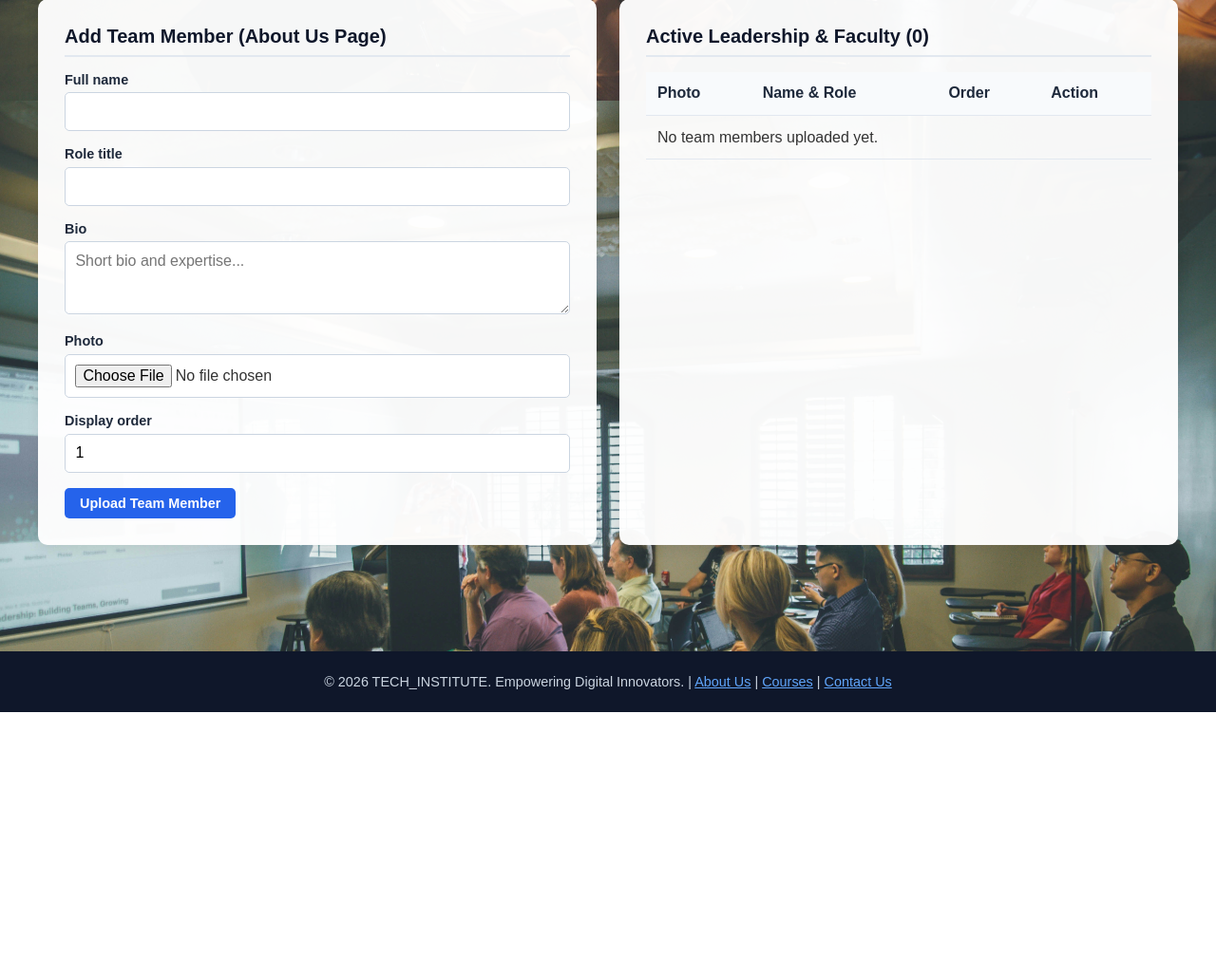
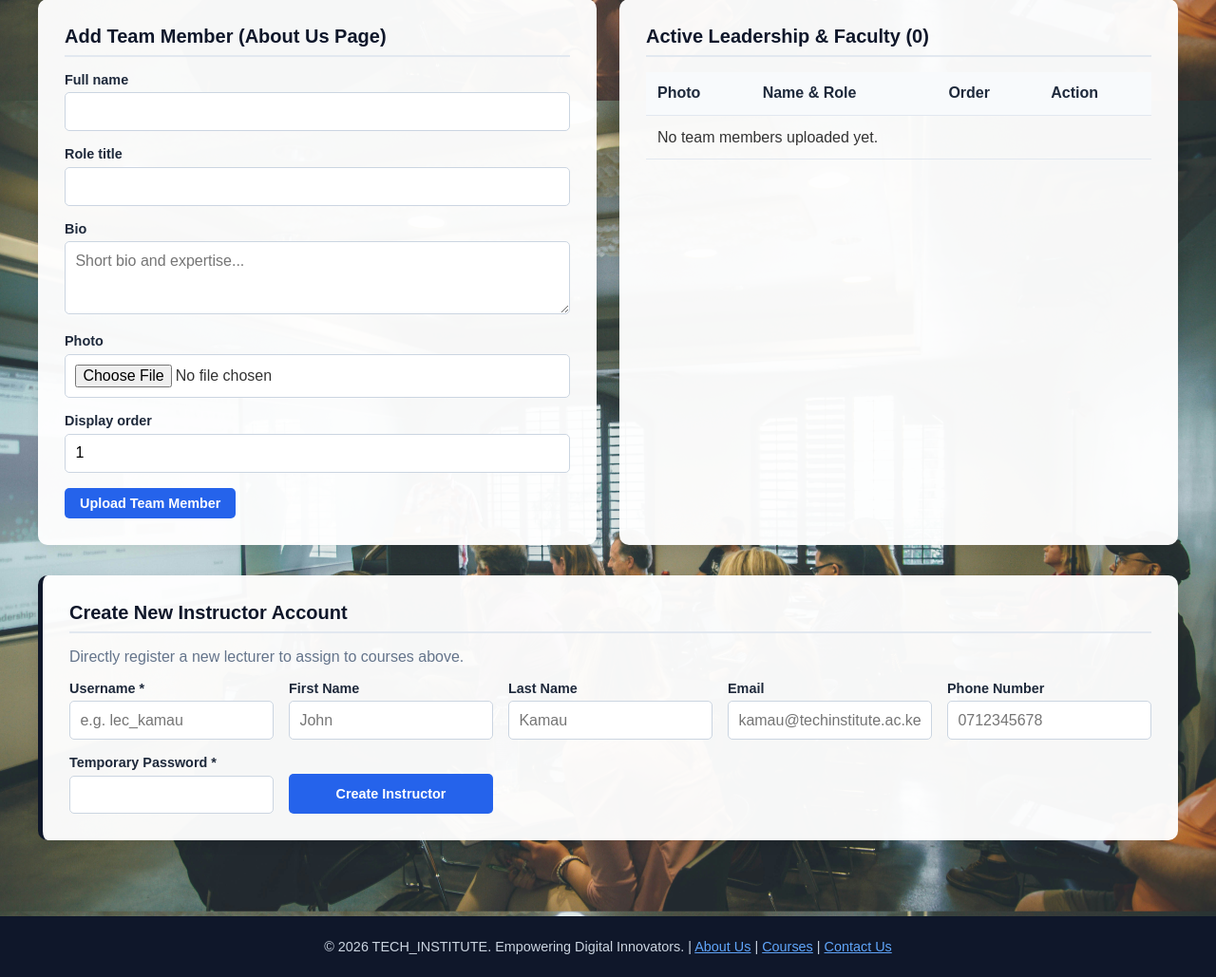
Before and after one commit to mrofflinedev/Tech_Institute, a Django app: page /portal/admin-panel/ in a window 1280 px wide. Shown: the part 2454-3483 px from the top of the page at 95% size. Before the commit the page ends 3204 px from the top, so only its background shows below. Run offline with Django 5.2, Linux system fonts and the light colour scheme; the visitor is signed in with stand-in values (Sample User, id 1); data comes from the database, SQL or seed files in the repository; data that the repository does not hold is empty.

Commit message:
Add Cloudflare M-Pesa production bridge, direct instructor creation, and stamped transcripts

```diff
--- a/TECH_INSTITUTE/settings.py
+++ b/TECH_INSTITUTE/settings.py
@@ -161,3 +161,9 @@ MAILERS = {
         'BACKEND': 'django.core.mail.backends.console.EmailBackend',
     },
 }
+
+if os.environ.get('DB_ENGINE') == 'sqlite':
+    DATABASES = {'default': {'ENGINE': 'django.db.backends.sqlite3', 'NAME': BASE_DIR / 'db.sqlite3'}}
+
+ALLOWED_HOSTS = ['techinstitute.pythonanywhere.com', 'Techinstitute.pythonanywhere.com', '127.0.0.1', 'localhost']
+CSRF_TRUSTED_ORIGINS = ['https://techinstitute.pythonanywhere.com']
--- a/payments/views.py
+++ b/payments/views.py
@@ -173,6 +173,7 @@ def download_receipt(request, transaction_id):
     p.setFont("Helvetica-Oblique", 10)
     p.drawString(50, y - 35, "Thank you for studying at TECH_INSTITUTE. This is a system-generated receipt.")
 
+    draw_official_stamp(p, x=430, y=y - 95)
     p.showPage()
     p.save()
     return response
--- a/portal/urls.py
+++ b/portal/urls.py
@@ -19,4 +19,7 @@ urlpatterns = [
     path('announcement/<int:announcement_id>/delete/', views.delete_announcement, name='delete_announcement'),
     path('team/<int:member_id>/delete/', views.delete_team_member, name='delete_team_member'),
 
+    path('admin/users/', views.admin_users, name='admin_users'),
+    path('admin/users/create-instructor/', views.admin_create_instructor, name='admin_create_instructor'),
+    path('admin/users/<int:user_id>/delete/', views.admin_delete_user, name='admin_delete_user'),
 ]
--- a/portal/views.py
+++ b/portal/views.py
@@ -127,6 +127,8 @@ def download_transcript(request):
     if not results:
         p.drawString(50, y, "No published exam results on record.")
 
+    from portal.pdf_utils import draw_official_stamp
+    draw_official_stamp(p, x=430, y=110)
     p.showPage()
     p.save()
     return response
@@ -273,6 +275,29 @@ def admin_dashboard(request):
 
     if request.method == 'POST':
         action = request.POST.get('action')
+
+        if action == 'create_instructor':
+            uname = request.POST.get('username', '').strip()
+            pwd = request.POST.get('password', '').strip()
+            if not uname or not pwd:
+                messages.error(request, 'Username and password are required.')
+            elif User.objects.filter(username=uname).exists():
+                messages.error(request, 'That username already exists.')
+            else:
+                inst = User.objects.create_user(
+                    username=uname,
+                    email=request.POST.get('email', '').strip(),
+                    password=pwd,
+                    first_name=request.POST.get('first_name', '').strip(),
+                    last_name=request.POST.get('last_name', '').strip()
+                )
+                User.objects.filter(id=inst.id).update(
+                    role='instructor',
+                    admission_number=None,
+                    phone_number=request.POST.get('phone_number', '').strip()
+                )
+                messages.success(request, f'Instructor {uname} created and ready.')
+                return redirect('portal:admin_dashboard')
 
         if action == 'add_course':
             course_form = CourseForm(request.POST)
@@ -480,6 +505,29 @@ def admin_dashboard(request):
     if request.method == 'POST':
         action = request.POST.get('action')
 
+        if action == 'create_instructor':
+            username = request.POST.get('username', '').strip()
+            email = request.POST.get('email', '').strip()
+            password = request.POST.get('password', '')
+            first_name = request.POST.get('first_name', '').strip()
+            last_name = request.POST.get('last_name', '').strip()
+            phone = request.POST.get('phone_number', '').strip()
+            from django.contrib.auth import get_user_model
+            InstructorUser = get_user_model()
+            if not username or not password:
+                messages.error(request, "Username and Temporary Password are required.")
+            elif InstructorUser.objects.filter(username=username).exists():
+                messages.error(request, f"Username {username} already exists.")
+            else:
+                user = InstructorUser.objects.create_user(username=username, email=email, password=password, first_name=first_name, last_name=last_name)
+                if hasattr(user, 'role'):
+                    user.role = 'instructor'
+                if hasattr(user, 'phone_number'):
+                    user.phone_number = phone
+                user.is_staff = False
+                user.save()
+                messages.success(request, f"Instructor {username} created successfully! They can now log in.")
+            return redirect('portal:admin_dashboard')
         if action == 'add_course':
             course_form = CourseForm(request.POST)
             if course_form.is_valid():
@@ -664,3 +712,120 @@ def delete_team_member(request, member_id):
     member.delete()
     messages.info(request, f"Removed {member.full_name} from the team list.")
     return redirect('portal:admin_dashboard')
+
+# ===== ADMIN ONLY - USER MANAGEMENT =====
+from django.contrib.auth.decorators import user_passes_test
+from django.contrib.auth import get_user_model
+
+def is_admin_user(user):
+    return user.is_authenticated and (user.is_superuser or getattr(user, 'role', '') == 'admin')
+
+@user_passes_test(is_admin_user)
+def admin_users(request):
+    User = get_user_model()
+    # ?role=instructor or ?role=student to filter, ?q=search
+    role = request.GET.get('role', '')
+    q = request.GET.get('q', '')
+    users = User.objects.all().order_by('-date_joined')
+    if role:
+        users = users.filter(role=role)
+    if q:
+        users = users.filter(username__icontains=q) | users.filter(email__icontains=q) | users.filter(first_name__icontains=q)
+    return render(request, 'portal/admin_users.html', {'users': users, 'role_filter': role, 'q': q})
+
+@user_passes_test(is_admin_user)
+def admin_create_instructor(request):
+    if request.method == 'POST':
+        username = request.POST.get('username')
+        email = request.POST.get('email')
+        password = request.POST.get('password')
+        first_name = request.POST.get('first_name', '')
+        last_name = request.POST.get('last_name', '')
+        User = get_user_model()
+        if User.objects.filter(username=username).exists():
+            messages.error(request, "Username already taken.")
+            return redirect('portal:admin_create_instructor')
+        user = User.objects.create_user(username=username, email=email, password=password, first_name=first_name, last_name=last_name)
+        user.role = 'instructor'
+        user.is_staff = False  # NOT staff, so he doesn't get mistaken for admin
+        user.save()
+        messages.success(request, f"Instructor {username} created.")
+        return redirect('portal:admin_users')
+    return render(request, 'portal/admin_create_instructor.html')
+
+@user_passes_test(is_admin_user)
+def admin_delete_user(request, user_id):
+    User = get_user_model()
+    user_to_delete = get_object_or_404(User, id=user_id)
+    # Safety: Admin cannot delete himself or another superuser
+    if user_to_delete == request.user:
+        messages.error(request, "You cannot delete yourself.")
+        return redirect('portal:admin_users')
+    if user_to_delete.is_superuser:
+        messages.error(request, "Cannot delete a superuser.")
+        return redirect('portal:admin_users')
+    if request.method == 'POST':
+        username = user_to_delete.username
+        role = getattr(user_to_delete, 'role', '')
+        # This deletes User + all related records (courses, enrollments, etc.) via CASCADE
+        user_to_delete.delete()
+        messages.success(request, f"{role.capitalize()} {username} and all their records deleted.")
+        return redirect('portal:admin_users')
+    return render(request, 'portal/admin_confirm_delete.html', {'delete_user': user_to_delete})
+
+from django.contrib.auth.decorators import user_passes_test
+from django.contrib.auth import get_user_model
+from django.shortcuts import get_object_or_404
+
+def is_admin_user(user):
+    return user.is_authenticated and (user.is_superuser or getattr(user, 'role', '') == 'admin')
+
+@user_passes_test(is_admin_user)
+def admin_users(request):
+    User = get_user_model()
+    role = request.GET.get('role', '')
+    q = request.GET.get('q', '')
+    users = User.objects.all().order_by('-date_joined')
+    if role:
+        users = users.filter(role=role)
+    if q:
+        users = users.filter(username__icontains=q)
+    return render(request, 'portal/admin_users.html', {'users': users, 'role_filter': role, 'q': q})
+
+@user_passes_test(is_admin_user)
+def admin_create_instructor(request):
+    if request.method == 'POST':
+        username = request.POST.get('username')
+        email = request.POST.get('email')
+        password = request.POST.get('password')
+        first_name = request.POST.get('first_name', '')
+        last_name = request.POST.get('last_name', '')
+        User = get_user_model()
+        if User.objects.filter(username=username).exists():
+            messages.error(request, "Username already taken.")
+            return redirect('portal:admin_create_instructor')
+        user = User.objects.create_user(username=username, email=email, password=password, first_name=first_name, last_name=last_name)
+        user.role = 'instructor'
+        user.is_staff = False
+        user.save()
+        messages.success(request, f"Instructor {username} created.")
+        return redirect('portal:admin_users')
+    return render(request, 'portal/admin_create_instructor.html')
+
+@user_passes_test(is_admin_user)
+def admin_delete_user(request, user_id):
+    User = get_user_model()
+    user_to_delete = get_object_or_404(User, id=user_id)
+    if user_to_delete == request.user:
+        messages.error(request, "You cannot delete yourself.")
+        return redirect('portal:admin_users')
+    if user_to_delete.is_superuser:
+        messages.error(request, "Cannot delete a superuser.")
+        return redirect('portal:admin_users')
+    if request.method == 'POST':
+        username = user_to_delete.username
+        role = getattr(user_to_delete, 'role', '')
+        user_to_delete.delete()
+        messages.success(request, f"{role} {username} deleted.")
+        return redirect('portal:admin_users')
+    return render(request, 'portal/admin_confirm_delete.html', {'delete_user': user_to_delete})
--- a/templates/payments/pay_fee.html
+++ b/templates/payments/pay_fee.html
@@ -56,7 +56,7 @@
                         {% if tx.status == 'Completed' %}
                             <a href="{% url 'payments:download_receipt' tx.id %}" class="btn" style="padding: 0.3rem 0.6rem; font-size: 0.8rem;">PDF Receipt</a>
                         {% elif tx.status == 'Pending' %}
-                            <a href="{% url 'payments:simulate_success' tx.id %}" class="btn" style="background: #16a34a; padding: 0.3rem 0.6rem; font-size: 0.8rem;">Confirm (Test)</a>
+                            <span style="color:#64748b;font-size:0.85rem;">Awaiting M-Pesa PIN...</span>
                         {% else %}
                             <span style="color: #94a3b8; font-size: 0.85rem;">—</span>
                         {% endif %}
--- a/templates/portal/admin_dashboard.html
+++ b/templates/portal/admin_dashboard.html
@@ -1,5 +1,22 @@
 {% extends 'base.html' %}
-{% block title %}Admin Control Center - Tech Institute{% endblock %}
+{% block title %}Admin Control Center - Tech Institute
+<div class="card" style="margin-top: 2rem; border-left: 5px solid #0f172a;">
+    <h2>Create New Instructor Account</h2>
+    <p style="color: #64748b; margin-bottom: 1rem;">Directly register a new lecturer to assign to courses above.</p>
+    <form method="POST" style="display: grid; grid-template-columns: repeat(auto-fit, minmax(200px, 1fr)); gap: 1rem; align-items: end;">
+        {% csrf_token %}
+        <input type="hidden" name="action" value="create_instructor">
+        <div class="form-group" style="margin-bottom: 0;"><label>Username *</label><input type="text" name="username" required placeholder="e.g. lec_kamau"></div>
+        <div class="form-group" style="margin-bottom: 0;"><label>First Name</label><input type="text" name="first_name" placeholder="John"></div>
+        <div class="form-group" style="margin-bottom: 0;"><label>Last Name</label><input type="text" name="last_name" placeholder="Kamau"></div>
+        <div class="form-group" style="margin-bottom: 0;"><label>Email</label><input type="email" name="email" placeholder="kamau@techinstitute.ac.ke"></div>
+        <div class="form-group" style="margin-bottom: 0;"><label>Phone Number</label><input type="text" name="phone_number" placeholder="0712345678"></div>
+        <div class="form-group" style="margin-bottom: 0;"><label>Temporary Password *</label><input type="password" name="password" required></div>
+        <button type="submit" class="btn" style="height: 42px;">Create Instructor</button>
+    </form>
+</div>
+
+{% endblock %}
 
 {% block content %}
 <div style="display: flex; justify-content: space-between; align-items: center; margin-bottom: 1.5rem; flex-wrap: wrap; gap: 1rem;">
@@ -288,4 +305,21 @@
     </div>
 </div>
 
+
+<div class="card" style="margin-top: 2rem; border-left: 5px solid #0f172a;">
+    <h2>Create New Instructor Account</h2>
+    <p style="color: #64748b; margin-bottom: 1rem;">Directly register a new lecturer to assign to courses above.</p>
+    <form method="POST" style="display: grid; grid-template-columns: repeat(auto-fit, minmax(200px, 1fr)); gap: 1rem; align-items: end;">
+        {% csrf_token %}
+        <input type="hidden" name="action" value="create_instructor">
+        <div class="form-group" style="margin-bottom: 0;"><label>Username *</label><input type="text" name="username" required placeholder="e.g. lec_kamau"></div>
+        <div class="form-group" style="margin-bottom: 0;"><label>First Name</label><input type="text" name="first_name" placeholder="John"></div>
+        <div class="form-group" style="margin-bottom: 0;"><label>Last Name</label><input type="text" name="last_name" placeholder="Kamau"></div>
+        <div class="form-group" style="margin-bottom: 0;"><label>Email</label><input type="email" name="email" placeholder="kamau@techinstitute.ac.ke"></div>
+        <div class="form-group" style="margin-bottom: 0;"><label>Phone Number</label><input type="text" name="phone_number" placeholder="0712345678"></div>
+        <div class="form-group" style="margin-bottom: 0;"><label>Temporary Password *</label><input type="password" name="password" required></div>
+        <button type="submit" class="btn" style="height: 42px;">Create Instructor</button>
+    </form>
+</div>
+
 {% endblock %}
```
Also changed, not shown: accounts/views.py (+55 -39 lines), admissions/models.py (+15 -0 lines), payments/mpesa.py (+10 -42 lines), templates/accounts/register.html (+28 -23 lines), 1 other file.
